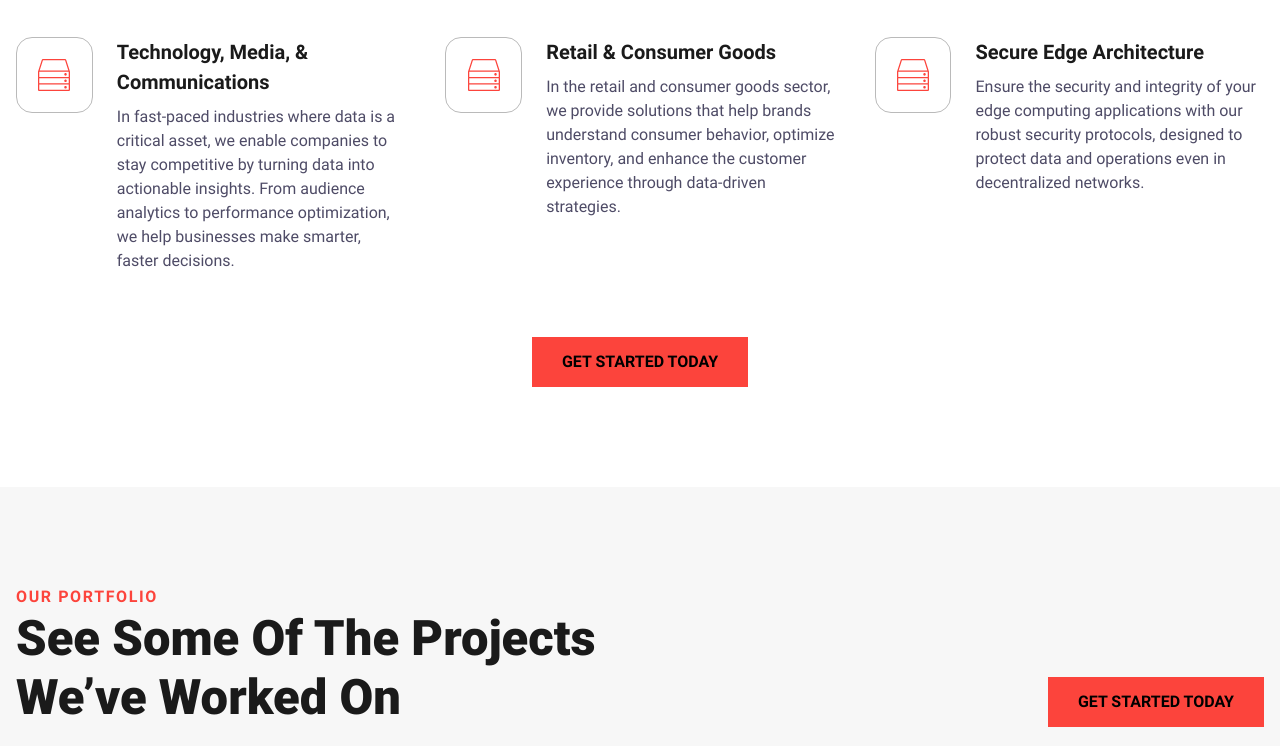
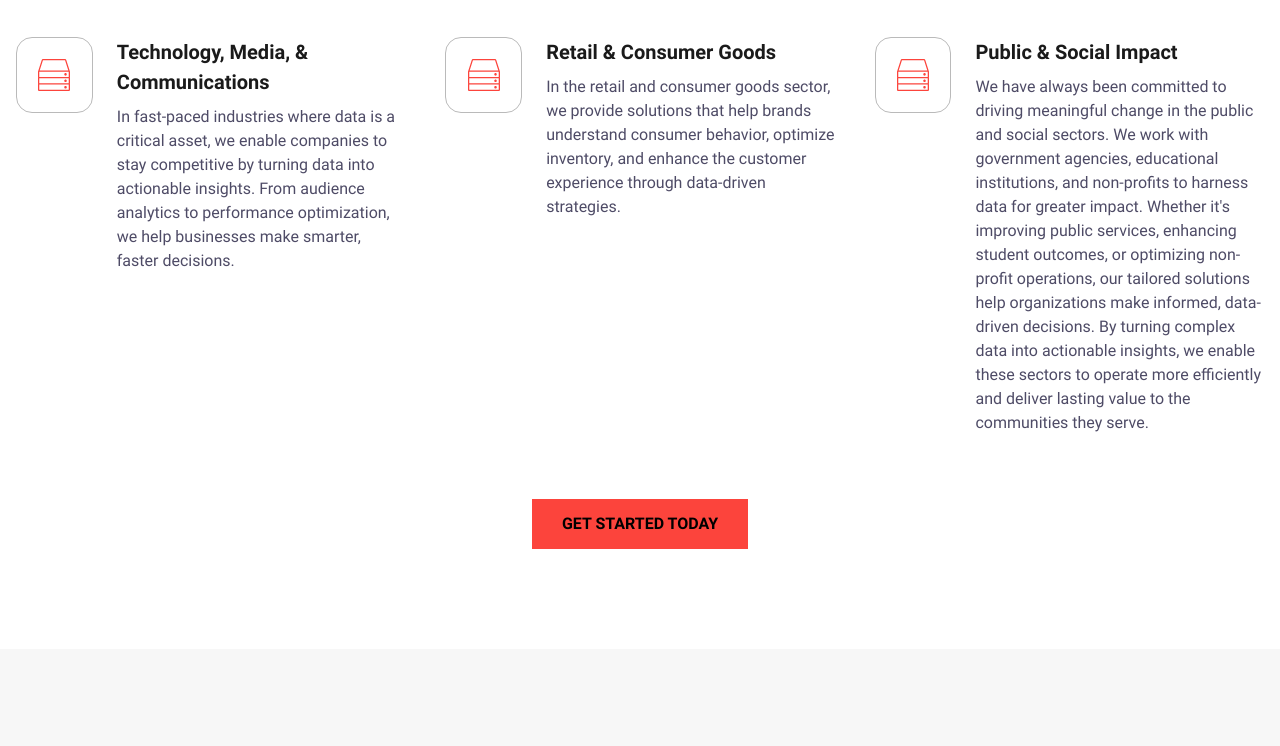
Before and after one commit to mmehelay/Nexsis, an Eleventy site: page src/index.html in a window 1280 px wide. Shown: the part 3904-4650 px from the top of the page. Built offline with nearby package versions, Linux system fonts and the light colour scheme; Eleventy itself is replaced by a stand-in of ours; files that its build step writes are made by us from their sources.

Commit message:
wording change

```diff
--- a/src/index.html
+++ b/src/index.html
@@ -217,8 +217,8 @@ eleventyNavigation:
                         <img alt="icon" decoding="async" src="/assets/images/stack.svg" height="32" width="32" loading="lazy" class="cs-icon" aria-hidden="true">
                     </picture>
                     <div class="cs-text-group">
-                        <h3 class="cs-h3">Secure Edge Architecture</h3>
-                        <p class="cs-item-text">Ensure the security and integrity of your edge computing applications with our robust security protocols, designed to protect data and operations even in decentralized networks.</p>
+                        <h3 class="cs-h3">Public & Social Impact</h3>
+                        <p class="cs-item-text">We have always been committed to driving meaningful change in the public and social sectors. We work with government agencies, educational institutions, and non-profits to harness data for greater impact. Whether it's improving public services, enhancing student outcomes, or optimizing non-profit operations, our tailored solutions help organizations make informed, data-driven decisions. By turning complex data into actionable insights, we enable these sectors to operate more efficiently and deliver lasting value to the communities they serve.</p>
                     </div>
                 </li>
             </ul>
```
